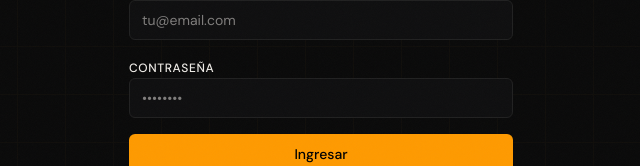
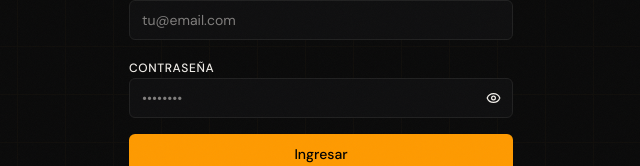
Before and after one commit to gonzaloabaro/gestor-obras, a Next.js app in the folder obras-app/: page /login in a window 1280 px wide. Shown: the part 386-552 px from the top of the page, without its empty margins (319-959 px from the left). Built offline with nearby package versions, Linux system fonts and the light colour scheme.

Commit message:
Add password visibility toggle in login and register

```diff
--- a/obras-app/src/app/(auth)/login/page.tsx
+++ b/obras-app/src/app/(auth)/login/page.tsx
@@ -3,11 +3,12 @@
 import { useState } from 'react'
 import Link from 'next/link'
 import { signIn } from '@/actions/auth.actions'
-import { Building2, Loader2 } from 'lucide-react'
+import { Building2, Loader2, Eye, EyeOff } from 'lucide-react'
 
 export default function LoginPage() {
   const [error, setError] = useState<string | null>(null)
   const [loading, setLoading] = useState(false)
+  const [showPassword, setShowPassword] = useState(false)
 
   async function handleSubmit(e: React.FormEvent<HTMLFormElement>) {
     e.preventDefault()
@@ -71,13 +72,22 @@ export default function LoginPage() {
             <label className="text-xs font-medium text-muted-foreground uppercase tracking-wider">
               Contraseña
             </label>
-            <input
-              name="password"
-              type="password"
-              required
-              placeholder="••••••••"
-              className="w-full h-10 px-3 bg-[#0F0F10] border border-[#1E1E20] rounded-md text-sm text-foreground placeholder:text-muted-foreground/50 focus:outline-none focus:border-amber-500/50 focus:ring-1 focus:ring-amber-500/20 transition-all"
-            />
+            <div className="relative">
+              <input
+                name="password"
+                type={showPassword ? 'text' : 'password'}
+                required
+                placeholder="••••••••"
+                className="w-full h-10 px-3 pr-10 bg-[#0F0F10] border border-[#1E1E20] rounded-md text-sm text-foreground placeholder:text-muted-foreground/50 focus:outline-none focus:border-amber-500/50 focus:ring-1 focus:ring-amber-500/20 transition-all"
+              />
+              <button
+                type="button"
+                onClick={() => setShowPassword(!showPassword)}
+                className="absolute right-3 top-1/2 -translate-y-1/2 text-muted-foreground hover:text-foreground transition-colors"
+              >
+                {showPassword ? <EyeOff size={15} /> : <Eye size={15} />}
+              </button>
+            </div>
           </div>
 
           {error && (
@@ -104,10 +114,7 @@ export default function LoginPage() {
 
         <p className="text-center text-sm text-muted-foreground mt-6">
           ¿No tenés cuenta?{' '}
-          <Link
-            href="/register"
-            className="text-amber-400 hover:text-amber-300 transition-colors"
-          >
+          <Link href="/register" className="text-amber-400 hover:text-amber-300 transition-colors">
             Crear cuenta
           </Link>
         </p>
--- a/obras-app/src/app/(auth)/register/page.tsx
+++ b/obras-app/src/app/(auth)/register/page.tsx
@@ -3,11 +3,12 @@
 import { useState } from 'react'
 import Link from 'next/link'
 import { signUp } from '@/actions/auth.actions'
-import { Building2, Loader2 } from 'lucide-react'
+import { Building2, Loader2, Eye, EyeOff } from 'lucide-react'
 
 export default function RegisterPage() {
   const [error, setError] = useState<string | null>(null)
   const [loading, setLoading] = useState(false)
+  const [showPassword, setShowPassword] = useState(false)
 
   async function handleSubmit(e: React.FormEvent<HTMLFormElement>) {
     e.preventDefault()
@@ -84,13 +85,22 @@ export default function RegisterPage() {
             <label className="text-xs font-medium text-muted-foreground uppercase tracking-wider">
               Contraseña
             </label>
-            <input
-              name="password"
-              type="password"
-              required
-              placeholder="Mínimo 6 caracteres"
-              className="w-full h-10 px-3 bg-[#0F0F10] border border-[#1E1E20] rounded-md text-sm text-foreground placeholder:text-muted-foreground/50 focus:outline-none focus:border-amber-500/50 focus:ring-1 focus:ring-amber-500/20 transition-all"
-            />
+            <div className="relative">
+              <input
+                name="password"
+                type={showPassword ? 'text' : 'password'}
+                required
+                placeholder="Mínimo 6 caracteres"
+                className="w-full h-10 px-3 pr-10 bg-[#0F0F10] border border-[#1E1E20] rounded-md text-sm text-foreground placeholder:text-muted-foreground/50 focus:outline-none focus:border-amber-500/50 focus:ring-1 focus:ring-amber-500/20 transition-all"
+              />
+              <button
+                type="button"
+                onClick={() => setShowPassword(!showPassword)}
+                className="absolute right-3 top-1/2 -translate-y-1/2 text-muted-foreground hover:text-foreground transition-colors"
+              >
+                {showPassword ? <EyeOff size={15} /> : <Eye size={15} />}
+              </button>
+            </div>
           </div>
 
           {error && (
@@ -117,10 +127,7 @@ export default function RegisterPage() {
 
         <p className="text-center text-sm text-muted-foreground mt-6">
           ¿Ya tenés cuenta?{' '}
-          <Link
-            href="/login"
-            className="text-amber-400 hover:text-amber-300 transition-colors"
-          >
+          <Link href="/login" className="text-amber-400 hover:text-amber-300 transition-colors">
             Ingresar
           </Link>
         </p>
```
